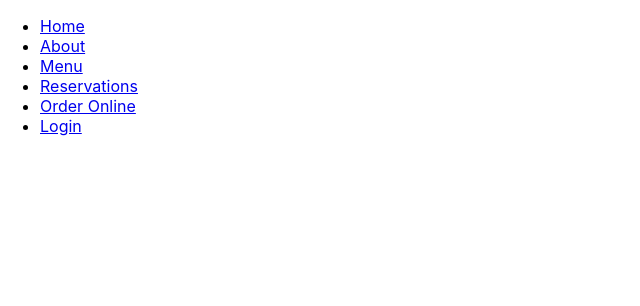
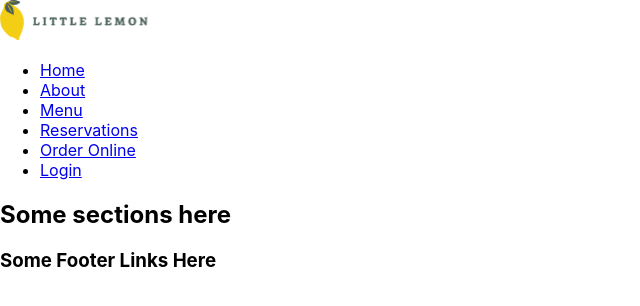
Before and after one commit to rrarlando/little-lemon-reservation, a React (Create React App) app: page / in a window 1280 px wide. Shown: the top 306 px of the page, without its empty margins (0-640 px from the left). Built offline with nearby package versions, Linux system fonts and the light colour scheme.

Commit message:
added main components and semantic structure

```diff
--- a/src/App.js
+++ b/src/App.js
@@ -1,10 +1,14 @@
 import './App.css';
-import Nav from './components/Nav';
+import Footer from './components/Footer';
+import Header from './components/Header';
+import Main from './components/Main';
 
 function App() {
   return (
     <>
-      <Nav />
+      <Header />
+      <Main />
+      <Footer />
     </>
   );
 }
--- /dev/null
+++ b/src/components/Footer.js
@@ -0,0 +1,11 @@
+import React from 'react';
+
+function Footer() {
+  return (
+    <footer className="footer">
+      <h3>Some Footer Links Here</h3>
+    </footer>
+  );
+}
+
+export default Footer;
--- /dev/null
+++ b/src/components/Header.js
@@ -0,0 +1,18 @@
+import React from 'react';
+import Nav from './Nav';
+import logo from '../images/Logo.svg';
+
+function Header() {
+  return (
+    <header className='header'>
+      <img
+        src={logo}
+        alt="Little Lemon Restaurant Logo"
+        className="header__logo"
+      ></img>
+      <Nav />
+    </header>
+  );
+}
+
+export default Header;
--- /dev/null
+++ b/src/components/Main.js
@@ -0,0 +1,11 @@
+import React from 'react';
+
+function Main() {
+  return (
+    <main className='main'>
+      <h2>Some sections here</h2>
+    </main>
+  );
+}
+
+export default Main;
--- a/src/components/Nav.js
+++ b/src/components/Nav.js
@@ -3,25 +3,37 @@ import React from 'react';
 function Nav() {
   return (
     <>
-      <nav>
-        <ul>
-          <li>
-            <a href="#">Home</a>
+      <nav className="main-nav">
+        <ul className="main-nav__list">
+          <li className="main-nav__item">
+            <a href="#" className="main-nav__link">
+              Home
+            </a>
           </li>
           <li>
-            <a href="#">About</a>
+            <a href="#" className="main-nav__link">
+              About
+            </a>
           </li>
           <li>
-            <a href="#">Menu</a>
+            <a href="#" className="main-nav__link">
+              Menu
+            </a>
           </li>
           <li>
-            <a href="#">Reservations</a>
+            <a href="#" className="main-nav__link">
+              Reservations
+            </a>
           </li>
           <li>
-            <a href="#">Order Online</a>
+            <a href="#" className="main-nav__link">
+              Order Online
+            </a>
           </li>
           <li>
-            <a href="#">Login</a>
+            <a href="#" className="main-nav__link">
+              Login
+            </a>
           </li>
         </ul>
       </nav>
--- a/src/index.js
+++ b/src/index.js
@@ -3,11 +3,14 @@ import ReactDOM from 'react-dom/client';
 import './index.css';
 import App from './App';
 import reportWebVitals from './reportWebVitals';
+import { BrowserRouter } from 'react-router-dom';
 
 const root = ReactDOM.createRoot(document.getElementById('root'));
 root.render(
   <React.StrictMode>
-    <App />
+    <BrowserRouter>
+      <App />
+    </BrowserRouter>
   </React.StrictMode>
 );
 
```
Also changed, not shown: src/images/Logo.svg (added).
